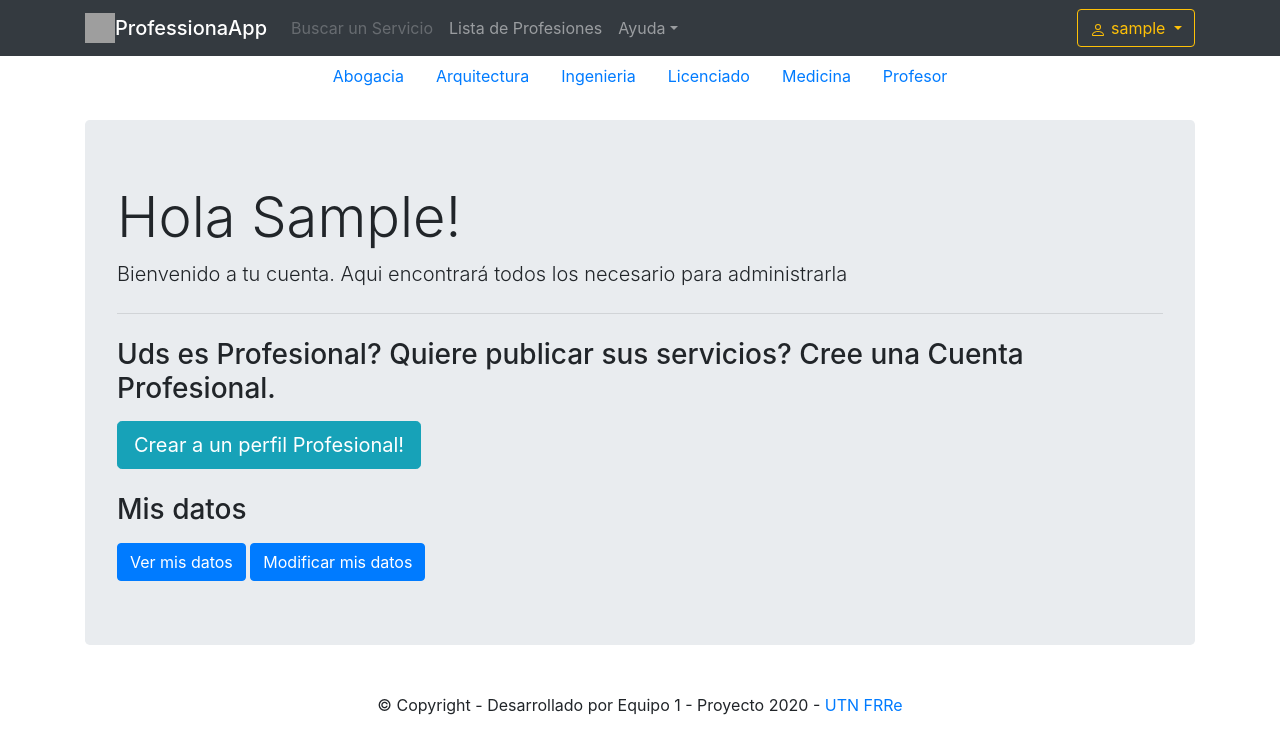
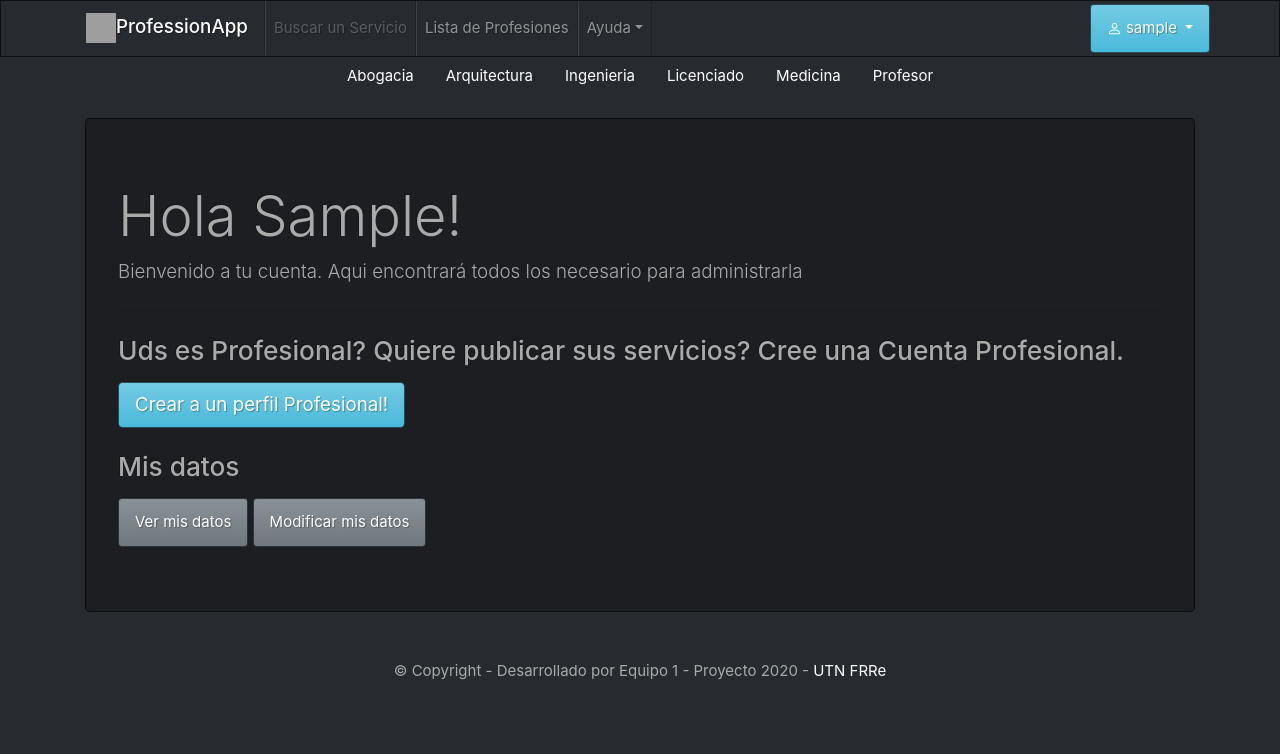
Before and after one commit to rodricerdan09/professionApp-BE, a Django app: page / in a window 1280 px wide. Shown: the top 754 px of the page. Run offline with Django 3.2, Linux system fonts and the light colour scheme; the visitor is signed in with stand-in values (Sample User, id 1); data comes from the database, SQL or seed files in the repository; some libraries are stand-ins or nearby versions; grey boxes are pictures that could not be loaded.

Commit message:
actualizacion a bootswatch

```diff
--- a/templates/base.html
+++ b/templates/base.html
@@ -9,8 +9,8 @@
     <meta name="viewport" content="width=device-width,initial-scale=1, shrink-to-fit=no">
 
     <!-- CSS only -->
-    <link rel="stylesheet" href="https://stackpath.bootstrapcdn.com/bootstrap/4.5.0/css/bootstrap.min.css"
-          integrity="sha384-9aIt2nRpC12Uk9gS9baDl411NQApFmC26EwAOH8WgZl5MYYxFfc+NcPb1dKGj7Sk" crossorigin="anonymous">
+    <!--    integrity="sha384-9aIt2nRpC12Uk9gS9baDl411NQApFmC26EwAOH8WgZl5MYYxFfc+NcPb1dKGj7Sk" crossorigin="anonymous">-->
+    <link rel="stylesheet" href="https://stackpath.bootstrapcdn.com/bootswatch/4.5.2/slate/bootstrap.min.css">
     <link rel="shortcut icon" href="{%  static 'images/favicon.ico' %}">
     <title>ProfessionApp | {% block title %}{% endblock title %}</title>
 </head>
--- a/templates/home.html
+++ b/templates/home.html
@@ -32,8 +32,8 @@
 
       {% if user.profesional.id %}
           <h3><p>Ya tiene su perfil Profesional activado!</p></h3>
-          <a class="btn btn-primary btn" href="{% url 'profesional-detail' user.profesional.id  %}" role="button">Ver perfil Profesional</a>
-          <a class="btn btn-primary btn" href="{% url 'profesional-update' user.profesional.id %}" role="button">Editar perfil Profesional</a>
+          <a class="btn btn-secondary btn" href="{% url 'profesional-detail' user.profesional.id  %}" role="button">Ver perfil Profesional</a>
+          <a class="btn btn-secondary btn" href="{% url 'profesional-update' user.profesional.id %}" role="button">Editar perfil Profesional</a>
         {% else %}
           <h3><p>Uds es Profesional? Quiere publicar sus servicios? Cree una Cuenta Profesional.</p></h3>
           <a class="btn btn-info btn-lg" href="{% url 'crear-perfil' %}" role="button">Crear a un perfil Profesional!</a>
@@ -43,8 +43,8 @@
         <br>
 
       <h3><p>Mis datos</p></h3>
-      <a class="btn btn-primary btn" href="{% url 'user-detail' user.get_username  %}" role="button">Ver mis datos</a>
-      <a class="btn btn-primary btn" href="{% url 'user-update' user.id %}" role="button">Modificar mis datos</a>
+      <a class="btn btn-secondary btn" href="{% url 'user-detail' user.get_username  %}" role="button">Ver mis datos</a>
+      <a class="btn btn-secondary btn" href="{% url 'user-update' user.id %}" role="button">Modificar mis datos</a>
 
   </div>
 {% else %}
@@ -57,7 +57,7 @@
   </ol>
   <div class="carousel-inner">
     <div class="carousel-item active">
-      <img src="{% static 'images/logohome2.png' %}" class="d-block w-100" alt="...">
+      <img src="{% static 'images/logohome2 - copia.png' %}" class="d-block w-100" alt="...">
 <!--      <img src="http://drive.google.com/uc?export=view&id=19_G2A4CktJ3tdGH6zriAyqNmPCV7P4Yz" class="d-block w-100" alt="...">-->
 <!--      <img src="https://www.picserver.org/images/highway/phrases/100-free.jpg" class="d-block w-100" alt="...">-->
       <div class="carousel-caption d-none d-md-block">
--- a/templates/includes/navbar.html
+++ b/templates/includes/navbar.html
@@ -3,7 +3,7 @@
  <div class="container">
         <a class="navbar-brand mb-0 h1" href="{% url 'home' %}">
 <!--            <img src="https://seeklogo.com/images/R/raspberry-pi-logo-8240ABBDFE-seeklogo.com.png" width="30" height="30" class="d-inline-block align-top" alt="">ProfessionaApp-->
-            <img src= "{% static 'images/logo.png' %}" width="30" height="30" class="d-inline-block align-top" alt="">ProfessionaApp
+            <img src= "{% static 'images/logo.png' %}" width="30" height="30" class="d-inline-block align-top" alt="">ProfessionApp
         </a>
         <button class="navbar-toggler" type="button" data-toggle="collapse" data-target="#navbarCollapse" aria-controls="navbarCollapse" aria-expanded="false" aria-label="Toggle navigation">
           <span class="navbar-toggler-icon"></span>
@@ -46,7 +46,7 @@
                 {% include 'includes/navbar_auth.html' %}
             {% else %}
                 <div>
-                <a href="{% url 'signup' %}" class="btn btn-info ml-2">Crear cuenta</a>
+                <a href="{% url 'signup' %}" class="btn btn-secondary ml-2">Crear cuenta</a>
                 <a href="{% url 'login' %}" class="btn btn-outline-light"><svg class="bi bi-person" width="1em" height="1em" viewBox="0 0 16 16" fill="currentColor" xmlns="http://www.w3.org/2000/svg">
                     <path fill-rule="evenodd" d="M13 14s1 0 1-1-1-4-6-4-6 3-6 4 1 1 1 1h10zm-9.995-.944v-.002.002zM3.022 13h9.956a.274.274 0 00.014-.002l.008-.002c-.001-.246-.154-.986-.832-1.664C11.516 10.68 10.289 10 8 10c-2.29 0-3.516.68-4.168 1.332-.678.678-.83 1.418-.832 1.664a1.05 1.05 0 00.022.004zm9.974.056v-.002.002zM8 7a2 2 0 100-4 2 2 0 000 4zm3-2a3 3 0 11-6 0 3 3 0 016 0z" clip-rule="evenodd"/>
                     </svg>Ingresar
--- a/templates/includes/navbar_auth.html
+++ b/templates/includes/navbar_auth.html
@@ -1,6 +1,6 @@
  <ul class="navbar-nav ml-auto">
      <div class="btn-group" role="group">
-         <button id="btnGroupDrop1" type="button" class="btn btn-outline-warning dropdown-toggle" data-toggle="dropdown" aria-haspopup="true" aria-expanded="false">
+         <button id="btnGroupDrop1" type="button" class="btn btn-info  dropdown-toggle" data-toggle="dropdown" aria-haspopup="true" aria-expanded="false">
               <svg class="bi bi-person" width="1em" height="1em" viewBox="0 0 16 16" fill="currentColor" xmlns="http://www.w3.org/2000/svg">
                 <path fill-rule="evenodd" d="M13 14s1 0 1-1-1-4-6-4-6 3-6 4 1 1 1 1h10zm-9.995-.944v-.002.002zM3.022 13h9.956a.274.274 0 00.014-.002l.008-.002c-.001-.246-.154-.986-.832-1.664C11.516 10.68 10.289 10 8 10c-2.29 0-3.516.68-4.168 1.332-.678.678-.83 1.418-.832 1.664a1.05 1.05 0 00.022.004zm9.974.056v-.002.002zM8 7a2 2 0 100-4 2 2 0 000 4zm3-2a3 3 0 11-6 0 3 3 0 016 0z" clip-rule="evenodd"/>
               </svg> {{ user.get_username }}
--- a/templates/registration/password_change_form.html
+++ b/templates/registration/password_change_form.html
@@ -11,7 +11,7 @@
 
     <form method="POST">{% csrf_token %}
         {{ form |crispy}}
-    <input class="btn btn-success" type="submit" value="Cambiar mi contraseña">
+    <input class="btn btn-info" type="submit" value="Cambiar mi contraseña">
     </form>
 
 {% endblock content %}
```
